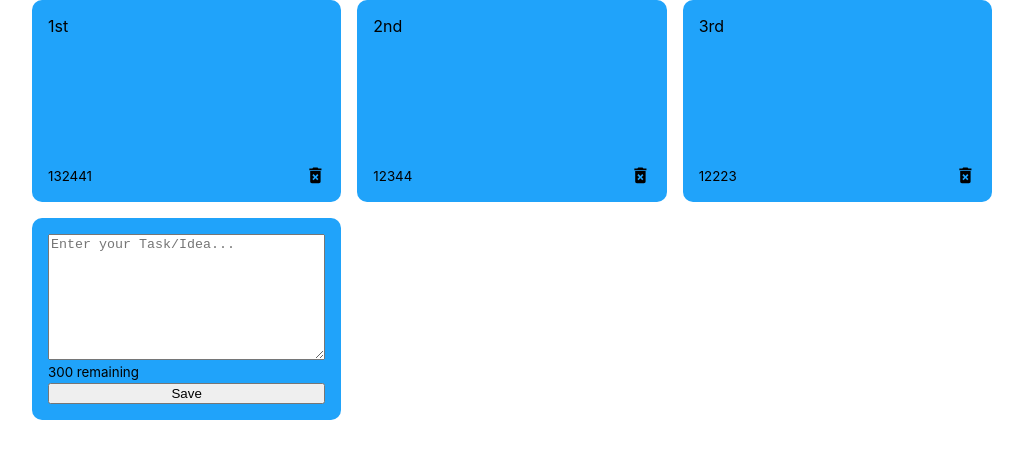
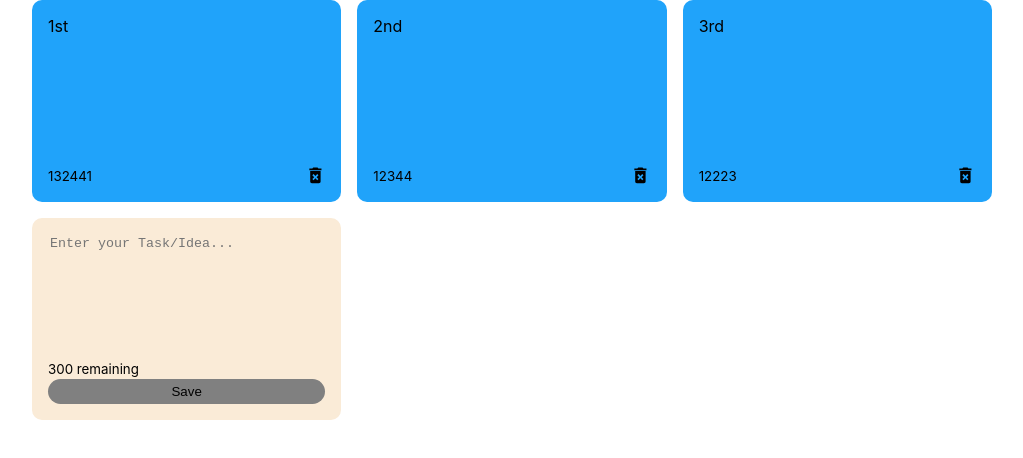
Before and after one commit to niiwade/Notes-App-With-React, a React (Create React App) app: page / in a window 1280 px wide. Shown: the top 458 px of the page, without its empty margins (128-1151 px from the left). Built offline with nearby package versions, Linux system fonts and the light colour scheme.

Commit message:
style addnote

```diff
--- a/src/index.css
+++ b/src/index.css
@@ -26,6 +26,32 @@ code {
   grid-template-columns: repeat(auto-fit, minmax(250px, 1fr));
 }
 
+.note.new {
+  background-color: antiquewhite;
+}
+
+textarea {
+  border: none;
+  resize: none;
+  background-color: inherit;
+}
+
+textarea:focus {
+  outline: none;
+}
+
+.save {
+  background-color: gray;
+  border: none;
+  border-radius: 15px;
+  padding: 5px 10px 5px 10px;
+}
+
+.save:hover {
+  background-color: rgb(186, 67, 255);
+  cursor: pointer;
+}
+
 .note {
   background-color: rgb(32, 163, 250);
   border-radius: 10px;
```
